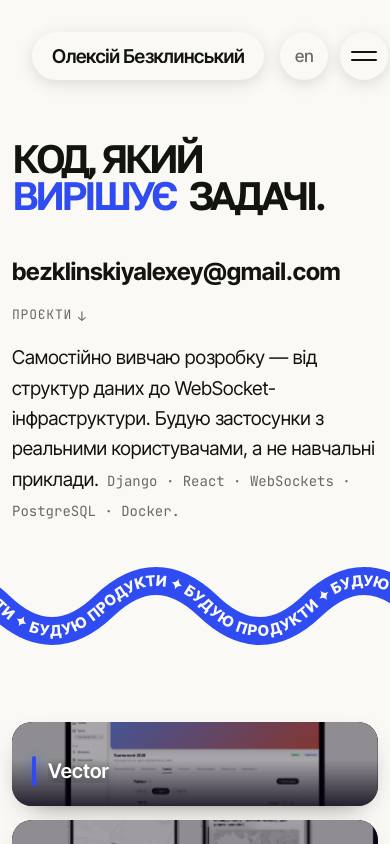
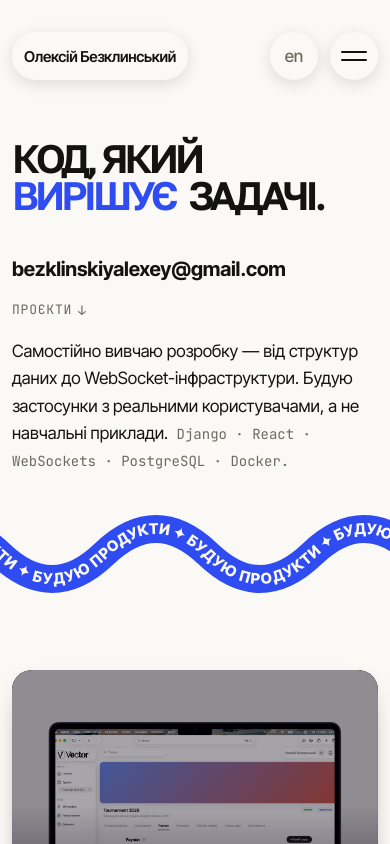
Before and after one commit to ttjelky/portfolio, a React (Vite) app: page / in a window 390 px wide. Shown: the top 844 px of the page. Built offline with nearby package versions, Linux system fonts and the light colour scheme.

Commit message:
Optimize mobile layout and typography

```diff
--- a/src/App.jsx
+++ b/src/App.jsx
@@ -33,6 +33,9 @@ function buildGalleryItems(t) {
 
 export default function App() {
   const [lang, setLang] = useState("uk");
+  const [supportsHover] = useState(
+    () => typeof window !== "undefined" && window.matchMedia("(hover: hover)").matches
+  );
   const t = translations[lang];
 
   useEffect(() => {
@@ -71,7 +74,7 @@ export default function App() {
               items={items}
               defaultIndex={0}
               accentColor="#2f4cf2"
-              trigger="hover"
+              trigger={supportsHover ? "hover" : "click"}
               height={560}
               radius={20}
               gap={14}
--- a/src/components/About.css
+++ b/src/components/About.css
@@ -15,7 +15,7 @@
   font-weight: 700;
   letter-spacing: -0.03em;
   line-height: 1.02;
-  font-size: clamp(38px, 5.5vw, 88px);
+  font-size: clamp(32px, 5.5vw, 88px);
 }
 
 .about__title-line {
--- a/src/components/AccordionGallery.css
+++ b/src/components/AccordionGallery.css
@@ -121,19 +121,19 @@
   text-shadow: 0 2px 14px rgba(0, 0, 0, 0.55);
 }
 
-@media (max-width: 520px) {
+@media (max-width: 640px) {
   .accordion-gallery {
     flex-direction: column;
     perspective: none;
     height: auto !important;
   }
   .ag-panel {
-    min-height: 84px;
+    min-height: 300px;
     transform: none !important;
   }
   .accordion-gallery .ag-panel__media {
     width: 100%;
-    height: var(--ag-media-size);
+    height: 100%;
   }
 }
 
--- a/src/components/Bubblemenu.css
+++ b/src/components/Bubblemenu.css
@@ -276,7 +276,40 @@
 }
 
 @media (max-width: 899px) {
-  .bubble-menu-items {
+.nav-logo {
+  font-family: var(--font-display, inherit);
+  font-size: 19px;
+  font-weight: 600;
+  letter-spacing: -0.02em;
+  color: var(--ink, #111);
+  white-space: nowrap;
+}
+
+@media (max-width: 768px) {
+  .bubble-menu {
+    padding: 0 1em;
+  }
+
+  .nav-logo {
+    font-size: 17px;
+  }
+}
+
+@media (max-width: 560px) {
+  .bubble-menu {
+    padding: 0 12px;
+  }
+
+  .nav-logo {
+    font-size: 15px;
+  }
+
+  .bubble-menu .logo-bubble {
+    padding: 0 12px;
+  }
+}
+
+.bubble-menu-items {
     padding-top: 0px;
     align-items: flex-start;
     padding-top: 120px;
--- a/src/components/Contact.css
+++ b/src/components/Contact.css
@@ -7,7 +7,7 @@
   font-weight: 700;
   letter-spacing: -0.03em;
   line-height: 1.02;
-  font-size: clamp(56px, 11vw, 128px);
+  font-size: clamp(40px, 12vw, 128px);
   margin-bottom: 48px;
 }
 
--- a/src/components/Hero.css
+++ b/src/components/Hero.css
@@ -123,4 +123,12 @@
     text-align: left;
     max-width: none;
   }
+
+  .hero__email {
+    font-size: 20px;
+  }
+
+  .hero__sub {
+    font-size: 17px;
+  }
 }
--- a/src/components/Nav.jsx
+++ b/src/components/Nav.jsx
@@ -18,16 +18,7 @@ export default function Nav() {
   return (
     <BubbleMenu
       logo={
-        <span
-          style={{
-            fontFamily: "var(--font-display)",
-            fontSize: 19,
-            fontWeight: 600,
-            letterSpacing: "-0.02em",
-            color: "var(--ink)",
-            whiteSpace: "nowrap",
-          }}
-        >
+        <span className="nav-logo">
           {lang === "uk" ? "Олексій Безклинський" : "Olexiy Bezklynskiy"}
         </span>
       }
```
